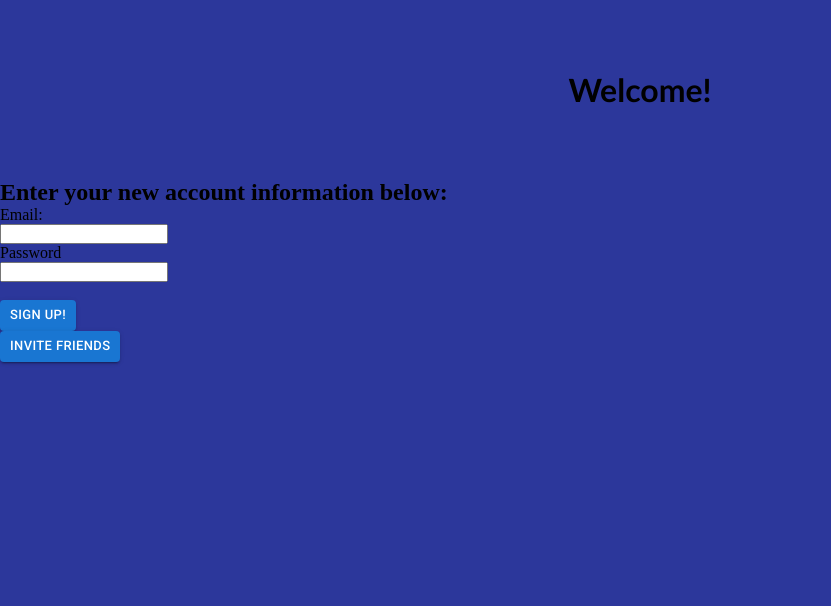
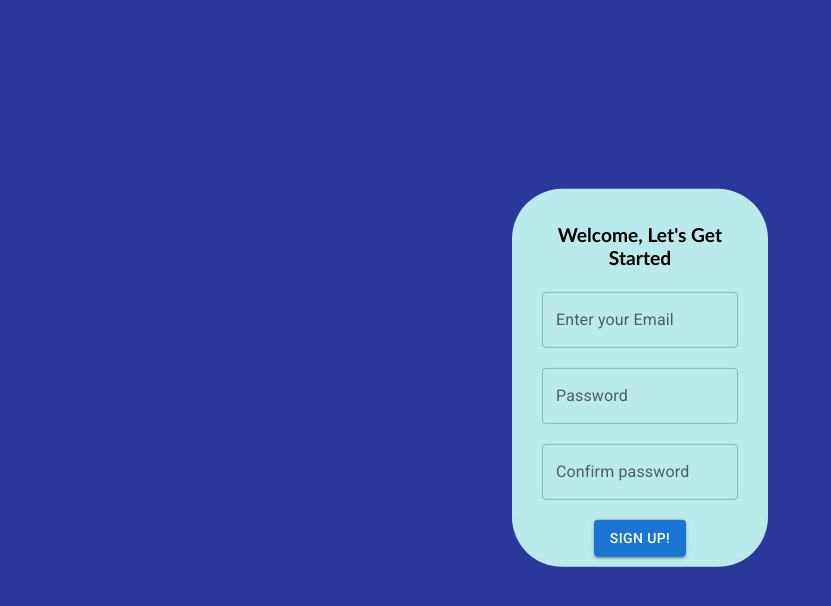
Before and after one commit to CS35L-ProFlow/ProFlow, a React (Create React App) app in the folder packages/frontend/: page /signup in a window 1280 px wide. Shown: the top 606 px of the page, without its empty margins (0-831 px from the left). Built offline with nearby package versions, Linux system fonts and the light colour scheme; no server answers.

Commit message:
Sign Up Page UI Created, Synced the UI with Login Page, Fixed Some Resizing Issues for both pages

```diff
--- a/packages/frontend/src/App.tsx
+++ b/packages/frontend/src/App.tsx
@@ -1,5 +1,5 @@
 import { useState } from 'react';
-import { SignUp } from "./SignUp";
+import { SignUp } from "./pages/SignUpView";
 import ProjectView from './pages/ProjectView';
 import UserView from './pages/UserView';
 import LoginView from "./pages/LoginView";
--- a/packages/frontend/src/SignUp.tsx
+++ /dev/null
@@ -1,40 +0,0 @@
-import { Button } from "@mui/material"
-import Client from "./client";
-import { useNavigate } from "react-router-dom";
-import Pages from "./pages";
-// import {AuthService} from "../../backend/src/auth/auth.service"
-
-export interface SignUpProps {
-	client: Client,
-};
-
-export function SignUp(props: SignUpProps) {
-	const navigate = useNavigate();
-	return (
-		<div>
-			<h1>Welcome!</h1>
-			<h2>Enter your new account information below:</h2>
-			<div>Email:</div>
-			<input id="email" type="text" />
-			<div>Password</div>
-			<input id="password" type="text" />
-			<div />
-			<br />
-			<Button variant="contained" size="small" onClick={async () => {
-				const email_input = (document.getElementById('email') as HTMLInputElement).value;
-				const password = (document.getElementById('password') as HTMLInputElement).value;
-				// try {
-				// 	const res = await props.client.http.auth.authSignup({ email: email_input, password: password });
-				// 	props.client.authorize(res.jwt, res.expire_sec);
-				// 	navigate(Pages.USER);
-				// } catch (e) {
-				// 	if (e instanceof ApiError) {
-				// 		console.log("Request failed (" + e.status + ") error: " + e.body.message);
-				// 	}
-				// }
-			}}>Sign Up!</Button>
-			<br />
-			<Button variant="contained" size="small" onClick={() => window.open("https://google.com")}>Invite Friends</Button>
-		</div>
-	);
-}
--- a/packages/frontend/src/pages/LoginView/index.css
+++ b/packages/frontend/src/pages/LoginView/index.css
@@ -1,35 +1,60 @@
-.container {
-  position: absolute;
+.container1 {
+  transform:translateY(+50%);
   top: 0;
   left: 0;
   right: 0;
   bottom: 0;
   align-items: center;
   background-color: rgb(187, 234, 234);
-  width: 25%;
+  width: 20%;
   height: 50%;
   margin: auto;
   border-radius: 50px;
-
   direction: flex;
   flex-direction: column;
   justify-content: center;
+  text-align: center;
+  padding: 10px;
+}
 
+.container2 {
+  transform:translateY(+70%);
+  top: 0;
+  left: 0;
+  right: 0;
+  bottom: 0;
+  align-items: center;
+  background-color: rgb(187, 234, 234);
+  width: 20%;
+  height: 37%;
+  margin: auto;
+  border-radius: 50px;
+  direction: flex;
+  flex-direction: column;
+  justify-content: center;
   text-align: center;
+  padding: 10px;
 }
 
 body{
   background-color: rgb(44, 55, 155);
+  align-items: center;
+  justify-content: center;
+  /* display: flex; */
 }
 
 h1{
-  margin: 70px;
-  text-align: center;
+  font-size: 1.5vw;
+  margin: 10%;
+  /* margin-bottom: 10%; */
+  justify-content: center;
+  text-align:center;
   font-family: 'Trebuchet MS', 'Lucida Sans Unicode', 'Lucida Grande', 'Lucida Sans', Arial, sans-serif;
 }
 
 .input {
   max-width: 190px;
+  margin: 5%;
   height: 44px;
   background-color: #05060f0a;
   border-radius: .5rem;
@@ -50,7 +75,7 @@ h1{
 }
 
 .email-and-label{
-  margin-top: 90px;
+  margin-top: 50px;
 }
 
 .input:hover, .input:focus, .input-group:hover .input {
--- a/packages/frontend/src/pages/LoginView/index.tsx
+++ b/packages/frontend/src/pages/LoginView/index.tsx
@@ -2,7 +2,7 @@ import { useRef, useState } from 'react';
 import Button from '@mui/material/Button'
 import TextField from "@mui/material/TextField"
 import Client, { Session } from "../../client"
-import "./index.css"
+import "./index.css";
 import Pages from "../../pages";
 import { useNavigate } from "react-router-dom";
 
@@ -38,16 +38,14 @@ export default function Login(props: LoginProps) {
 				console.log(res.val);
 	}
 
-	// function handleEnter(event: KeyboardEvent<HTMLDivElement>): void {
-	// 	if (event.key === 'Enter') {
-	// 		const button = document.getElementById('LOGIN') as HTMLButtonElement;
-	// 		button.click();
-
-	// 	}
-	// }
+	function handleEnter(event: React.KeyboardEvent<HTMLButtonElement>): void {
+    if (event.key === 'Enter') {
+      login();
+    }
+  }
 
 	return (
-		<div className="container">
+		<div className="container2">
 			<h1>
 				Login
 			</h1>
@@ -57,7 +55,8 @@ export default function Login(props: LoginProps) {
 			<div className="input-group">
 				<TextField type="password" label="Password" value={password} onChange={e => setPassword(e.target.value)} />
 			</div>
-			<Button id="LOGIN" variant="contained" onClick={login}>Login</Button>
+			{/* <Button id="LOGIN" variant="contained" onKeyDown={handleEnter} onClick={login}>Login</Button> */}
+			<Button className="clickMe" id="LOGIN" variant="contained" onKeyDown={(event) => handleEnter(event)} onClick={(event) => login()}>Login</Button>
 		</div>
 	);
 }
--- /dev/null
+++ b/packages/frontend/src/pages/SignUpView/index.tsx
@@ -0,0 +1,77 @@
+import { Button, TextField } from "@mui/material"
+import { useRef, useState } from 'react';
+import Client from "../../client";
+import { useNavigate } from "react-router-dom";
+import Pages from "../../pages";
+import '../../pages/LoginView/index.css';
+import React from "react";
+// import {AuthService} from "../../backend/src/auth/auth.service"
+
+export interface SignUpProps {
+	client: Client,
+};
+
+
+//SOME NOTES:
+/*
+Okay so as of right now we have no functionality here, I just made the pages look sexy
+Feel free to add logic here
+Also, just a preference, it would be nice if it used the same sort of state variables and like if the functionality was placed into a function
+For an example, you can look at the login page
+again, this is just a preference, feel free to do as you please!
+--Zack :)
+*/
+
+export function SignUp(props: SignUpProps) {
+	const [email, setEmail] = useState("");
+	const [password, setPassword] = useState("");
+	const navigate = useNavigate();
+	const [errorLOL, errorChange] = useState(false);
+	const[ErrorString, AlterString] = useState<string | undefined>(undefined);
+
+	return (
+		<div className="container1">
+			<h1>
+				Welcome, Let's Get Started
+			</h1>
+			<div className="input-group">
+				<TextField label="Enter your Email" value={email} error={errorLOL} helperText={ErrorString} onChange={e => setEmail(e.target.value)} />
+			</div>
+			<div className="input-group">
+				<TextField type="Password" label="Password" value={password} onChange={e => setPassword(e.target.value)} />
+			</div>
+			<div className="input-group">
+				<TextField type="Password" label="Confirm password" value={password}/>
+			</div>
+			{/* <Button id="LOGIN" variant="contained" onKeyDown={handleEnter} onClick={signUp}>Sign Up!</Button> */}
+			<Button className="clickMe" id="LOGIN" variant="contained" >Sign Up!</Button>
+		</div>
+
+    //Old sign up code, just leaving this here as a reference
+		// <div>
+		// 	<h1>Welcome!</h1>
+		// 	<h2>Enter your new account information below:</h2>
+		// 	<div>Email:</div>
+		// 	<input id="email" type="text" />
+		// 	<div>Password</div>
+		// 	<input id="password" type="text" />
+		// 	<div />
+		// 	<br />
+		// 	<Button variant="contained" size="small" onClick={async () => {
+		// 		const email_input = (document.getElementById('email') as HTMLInputElement).value;
+		// 		const password = (document.getElementById('password') as HTMLInputElement).value;
+		// 		// try {
+		// 		// 	const res = await props.client.http.auth.authSignup({ email: email_input, password: password });
+		// 		// 	props.client.authorize(res.jwt, res.expire_sec);
+		// 		// 	navigate(Pages.USER);
+		// 		// } catch (e) {
+		// 		// 	if (e instanceof ApiError) {
+		// 		// 		console.log("Request failed (" + e.status + ") error: " + e.body.message);
+		// 		// 	}
+		// 		// }
+		// 	}}>Sign Up!</Button>
+		// 	<br />
+		// 	<Button variant="contained" size="small" onClick={() => window.open("https://google.com")}>Invite Friends</Button>
+		// </div>
+	);
+}
```
